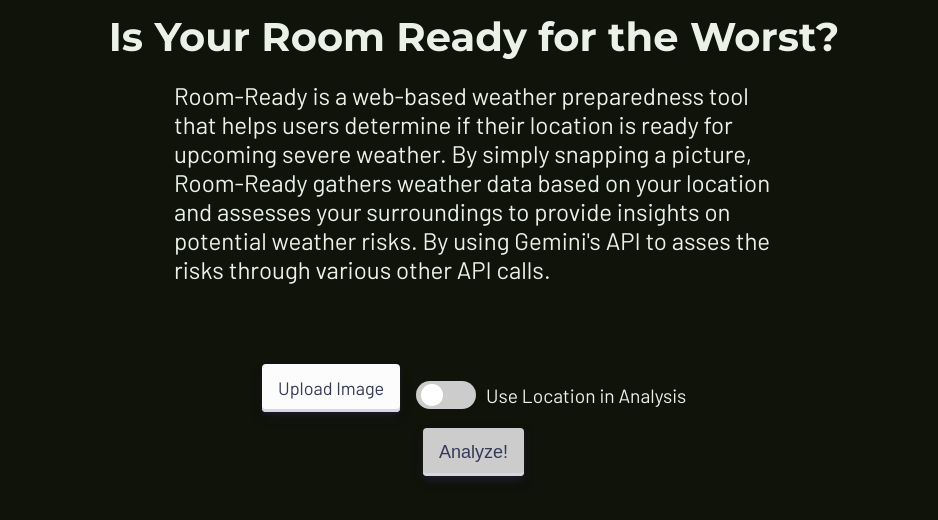
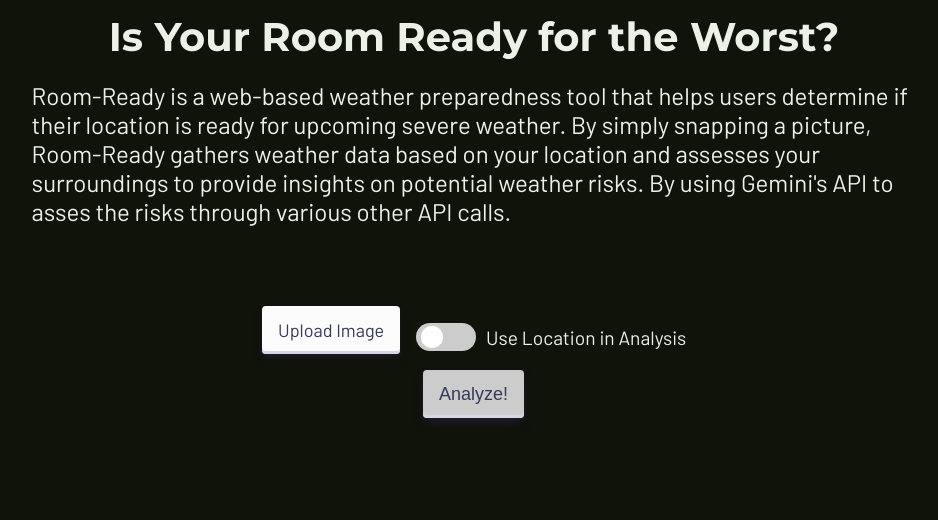
Before and after one commit to NateMartes/RoomReady, a React (Vite) app in the folder client/: page / in a window 1280 px wide. Shown: the top 520 px of the page, without its empty margins (166-1104 px from the left). Built offline with nearby package versions, Linux system fonts and the light colour scheme.

Commit message:
Added loading spinner

```diff
--- a/client/src/DataForm/DataForm.tsx
+++ b/client/src/DataForm/DataForm.tsx
@@ -2,6 +2,7 @@
 import ImageUploader from "../ImageUploader/ImageUploader.tsx";
 import Location from "../Location/Location.tsx";
 import Response from "../Response/Response.tsx";
+import LoadingIcon from "../assets/Dark_Mode_Load.svg";
 
 function DataForm() {
 
@@ -32,6 +33,7 @@
   const [location, setLocation] = useState<locationData | null>(null);
   const [isLocationOn, setLocationOn] = useState<bool>(false);
   const [result, setResult] = useState<response | null>(null);
+  const [isLoading, setIsLoading] = useState<bool>(false);
 
   const handleImageChange = (newImage: File) => {
     setImage(newImage);
@@ -50,6 +52,7 @@
 
   const sendDataToServer =  async (event: React.FormEvent) => {
   event.preventDefault()
+  setIsLoading(true);
 
   const submitButton = event.currentTarget.querySelector("button[type='submit']");
   if (submitButton) {
@@ -68,12 +71,13 @@
 
        console.log(request)
        if (location) {
-          const response = await fetch(`http://localhost:8080/upload?longitude=${location.longitude}&latitude=${location.latitude}`, request)
+          //const response = await fetch(`http://localhost:8080/upload?longitude=${location.longitude}&latitude=${location.latitude}`, request)
           console.log(response);
           const newResult = await response.json();
+          setIsLoading(false);
           setResult(newResult);
       } else {
-          const response = await fetch(`http://localhost:8080/upload/`, request)
+          //const response = await fetch(`http://localhost:8080/upload/`, request)
           console.log(response);
           const newResult = await response.json();
           setResult(newResult);
@@ -91,6 +95,8 @@
         <div className="submitContainer">
           <button className="button" type="submit" disabled={!image || (isLocationOn && !location) ||
           (isLocationOn && location && !image)}>Analyze!</button>
+          {isLoading ? <img style={{margin: "0", verticalAlign: 'middle'} }src={LoadingIcon} i
+          type="image/svg" alt="Loading" width="36px"/> : null}
         </div>
       </form>
     );
--- a/client/src/Header/Header.module.css
+++ b/client/src/Header/Header.module.css
@@ -7,6 +7,6 @@
 }
 .headerDiv > .headerSummary {
     text-align: left; /* Left-align text */
-    width: 50%; /* Set a max width for readability (optional) */
-    max-width: 600px; /* Prevents text from stretching too wide */
+    width: 70%; /* Set a max width for readability (optional) */
+    max-width: 60em; /* Prevents text from stretching too wide */
 }
```
Also changed, not shown: client/src/assets/Dark_Mode_Load.svg (added).
